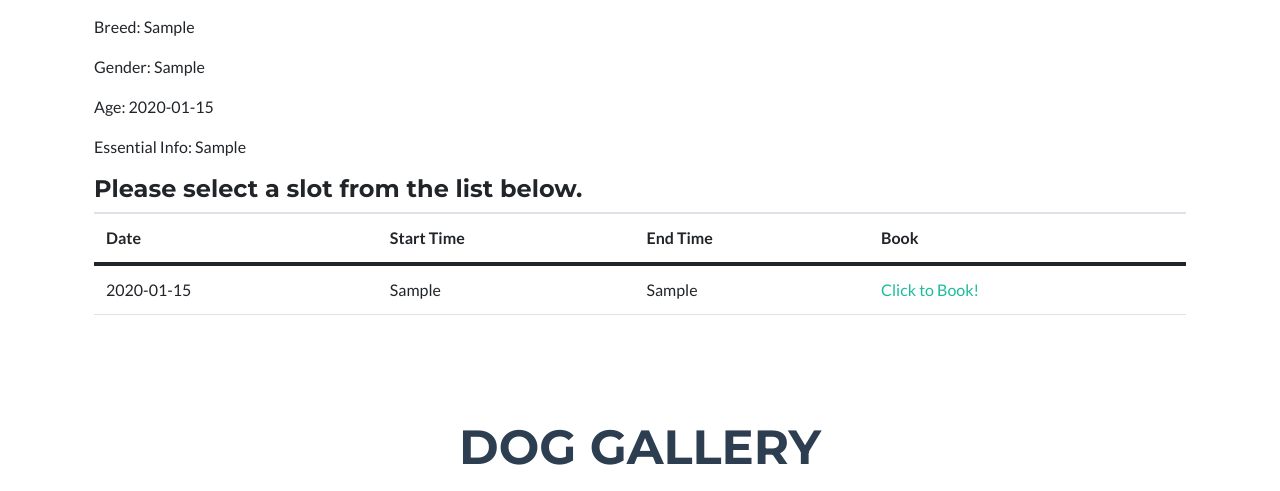
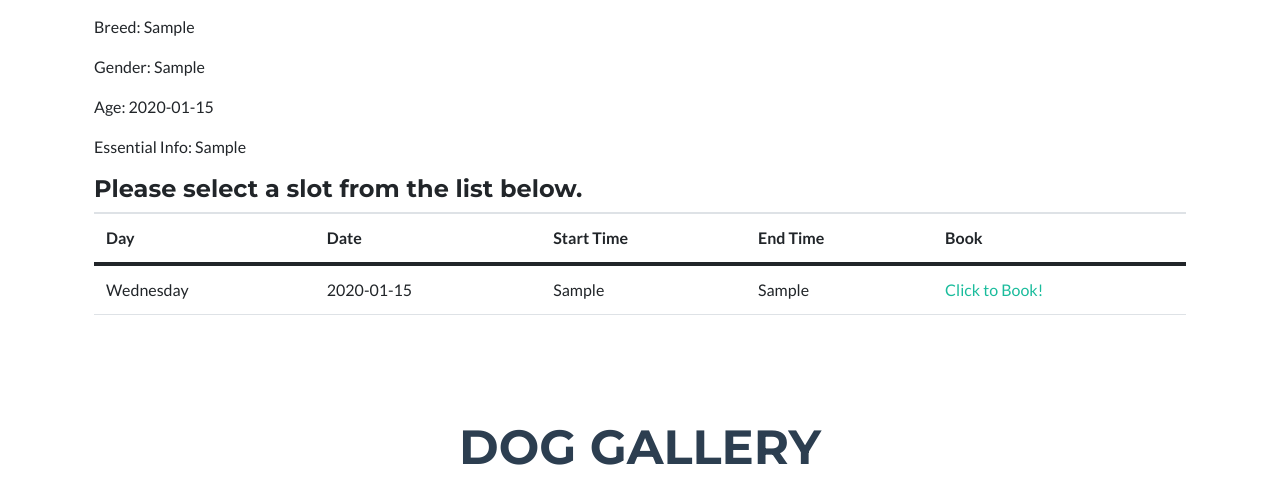
Before and after one commit to cruzzoe/doggy_book, a Flask app: template app/templates/book_dog.html in a window 1280 px wide. Shown: the part 354-845 px from the top of the page. Run offline with Flask 2, Linux system fonts and the light colour scheme; tables that the repository leaves empty hold one stand-in row (values such as "Sample post"); the template is opened without the code that fills it: values that come from a table or form of the project are taken from there, most other values are stand-ins (such as "Sample title", 1, 10 or a date in 2020); some libraries are stand-ins or nearby versions.

Commit message:
Add day of week to New Booking table

```diff
--- a/app/models.py
+++ b/app/models.py
@@ -84,3 +84,7 @@ class Slot(db.Model):
 
     def __repr__(self):
         return '<Slot {}>'.format(str(self.id))
+
+    @hybrid_property
+    def day_str(self):
+        return datetime.strptime(self.date, "%Y-%M-%d").date().strftime('%A')
--- a/app/templates/book_dog.html
+++ b/app/templates/book_dog.html
@@ -29,6 +29,7 @@
         <table class="table table-hover">
             <thead>
             <tr>
+                <th scope="col">Day</th>
                 <th scope="col">Date</th>
                 <th scope="col">Start Time</th>
                 <th scope="col">End Time</th>
@@ -37,6 +38,7 @@
             </thead>
             {% for slot in slots %}
             <tr>
+                <td>{{slot.day_str}}</td>
                 <td>{{slot.date}}</td>
                 <td>{{slot.start}}</td>
                 <td>{{slot.end}}</td>
```
